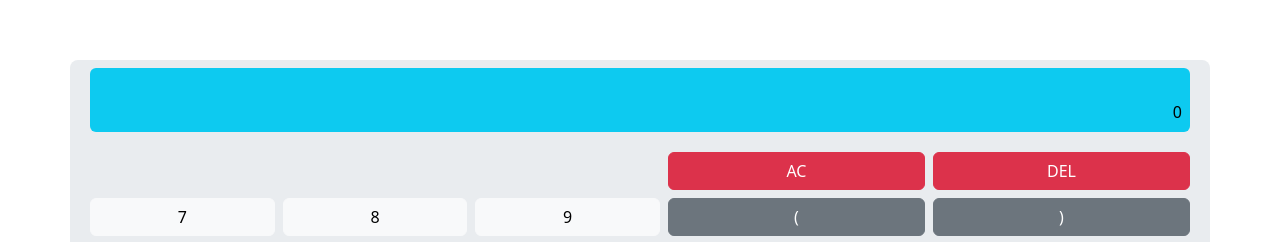
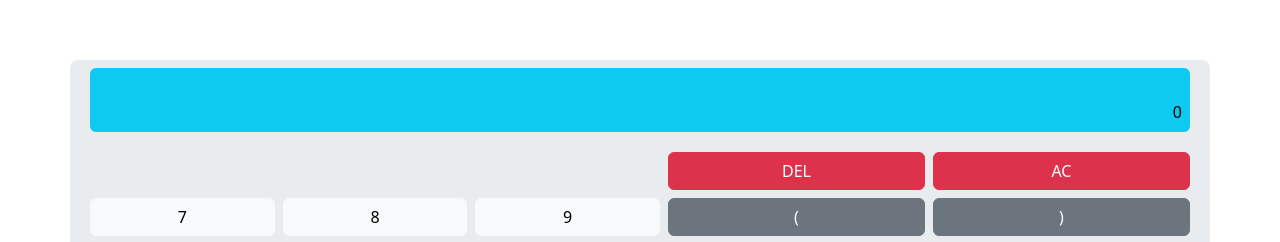
Before and after one commit to kenedyolisi/calculator_pwa, a React (Vite) app: page / in a window 1280 px wide. Shown: the part 173-415 px from the top of the page. Built offline with nearby package versions, Linux system fonts and the light colour scheme.

Commit message:
feat: add clear functionality

```diff
--- a/src/components/app.tsx
+++ b/src/components/app.tsx
@@ -21,6 +21,12 @@ export function App() {
     }
   }
 
+  function handleClearClick() {
+    if (input) {
+      setInput("");
+    }
+  }
+
   return (
     <main>
       <Container className="app text-center bg-body-secondary rounded-3">
@@ -33,8 +39,8 @@ export function App() {
             <Placeholder colspan={2} />
             <Placeholder colspan={2} />
             <Placeholder colspan={2} />
-            <ClearButton />
             <DeleteButton handleClick={handleDeleteClick} />
+            <ClearButton handleClick={handleClearClick} />
           </Row>
           <Row className="">
             <DigitButton value={7} handleClick={handleNumberClick} />
--- a/src/components/clear_button.tsx
+++ b/src/components/clear_button.tsx
@@ -1,5 +1,13 @@
 import { Button } from "react-bootstrap";
 
-export function ClearButton() {
-  return <Button className="btn-danger col m-1">AC</Button>;
+interface ClearButtonProps {
+  handleClick: () => void;
 }
+
+export function ClearButton({ handleClick }: ClearButtonProps) {
+  return (
+    <Button className="btn-danger col m-1" onClick={handleClick}>
+      AC
+    </Button>
+  );
+}
```
